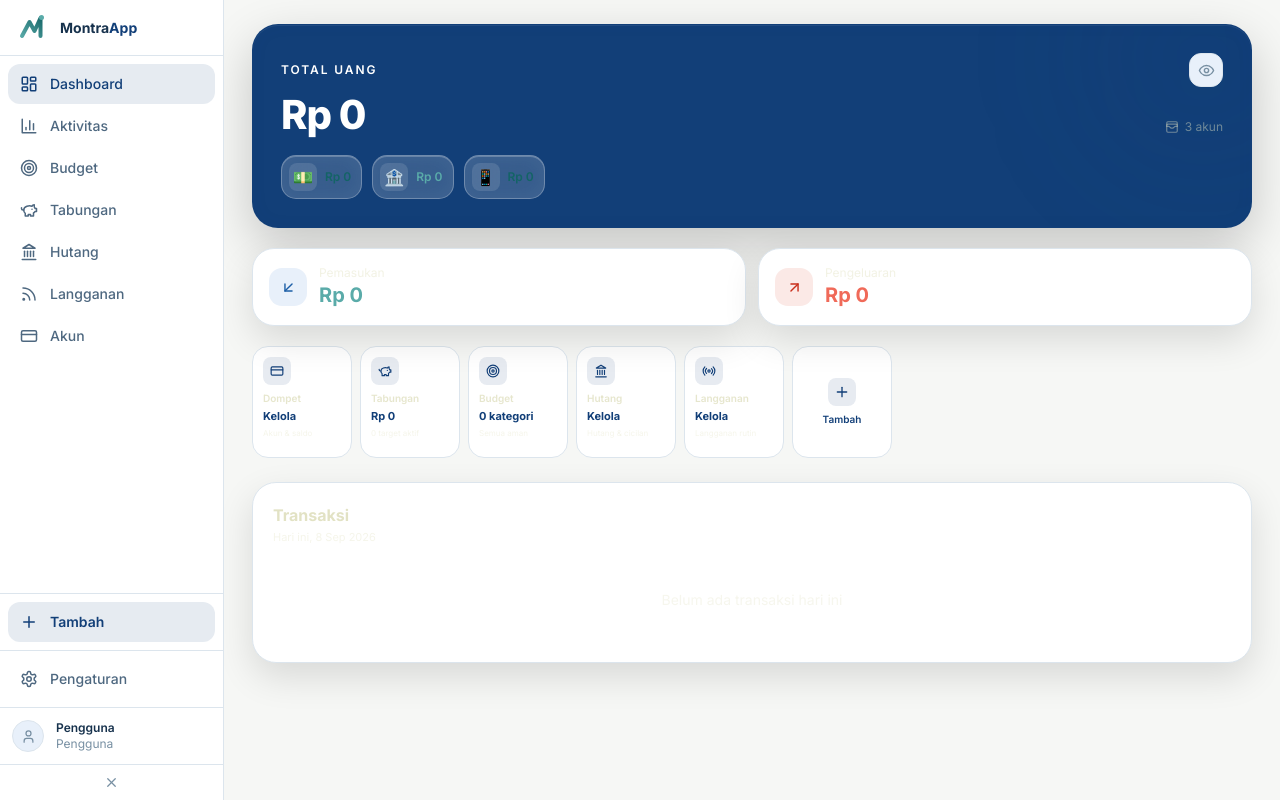
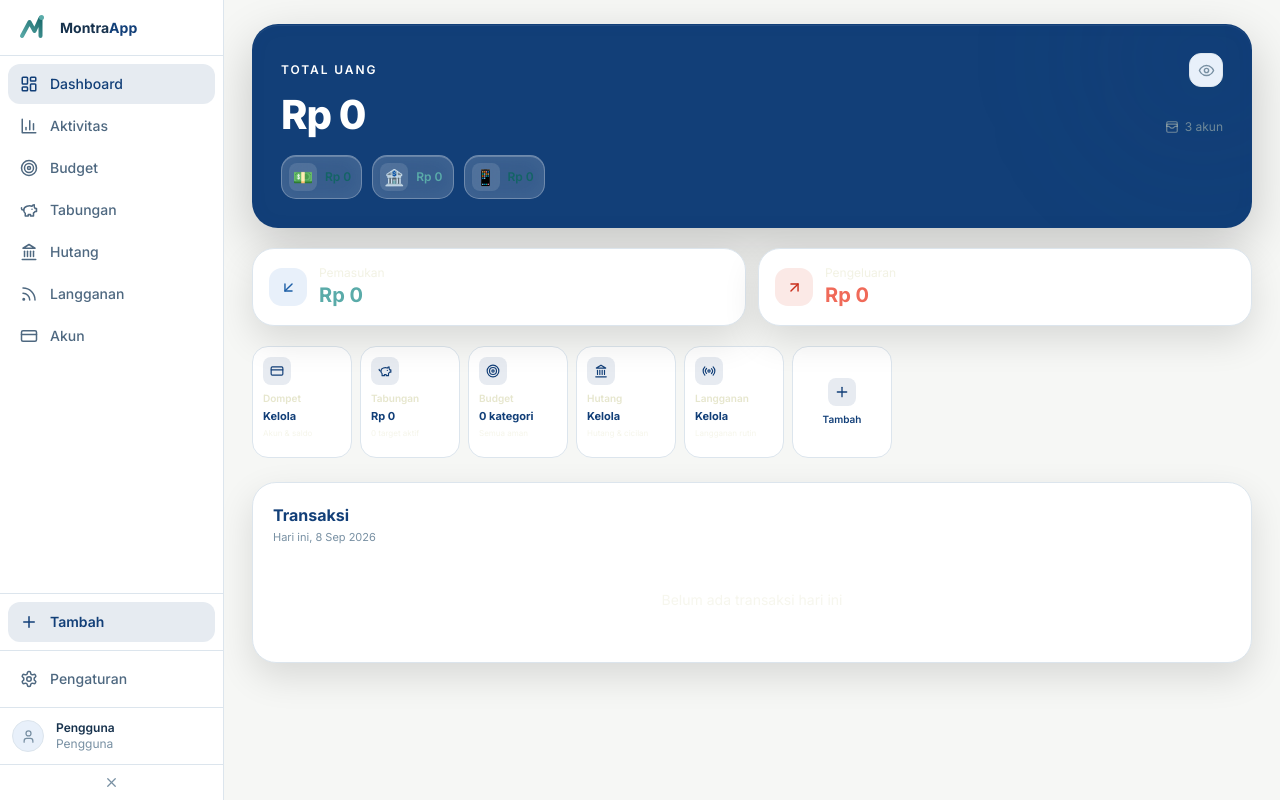
Before and after one commit to hazelinos/Tester, a React (Vite) app: page / in a window 1280 px wide. Built offline with nearby package versions, Linux system fonts and the light colour scheme.

Commit message:
style: refine transaction colors

```diff
--- a/src/index.css
+++ b/src/index.css
@@ -101,3 +101,12 @@ div.flex.gap-1\\.5.overflow-x-auto.scrollbar-none.pb-0\\.5:has(+ div.bg-card.bor
 .dashboard-balance p { color:#FFFFFF !important; }
 .dashboard-balance .dashboard-account-chip { background:rgba(255,255,255,.16); border-color:rgba(255,255,255,.28) !important; box-shadow:inset 0 1px 0 rgba(255,255,255,.22), inset 0 0 18px rgba(255,255,255,.05); backdrop-filter:blur(16px); -webkit-backdrop-filter:blur(16px); }
 .dashboard-balance .dashboard-account-chip > span:first-child { background:rgba(255,255,255,.12) !important; }
+
+/* Transaction list: blue hierarchy with red amounts. */
+.dashboard-glass-card h2 { color:#123F78 !important; }
+.dashboard-glass-card > div > p { color:#7890A3 !important; }
+.dashboard-glass-card button { color:#17324D; }
+.dashboard-glass-card button > span:first-child { background:rgba(18,63,120,.10) !important; color:#123F78 !important; border-color:rgba(18,63,120,.14); }
+.dashboard-glass-card button > span:nth-child(2) > span:first-child { color:#123F78 !important; }
+.dashboard-glass-card button > span:nth-child(2) > span:nth-child(2) { color:#7890A3 !important; }
+.dashboard-glass-card button > span:last-child { color:#C92F1C !important; }
```
